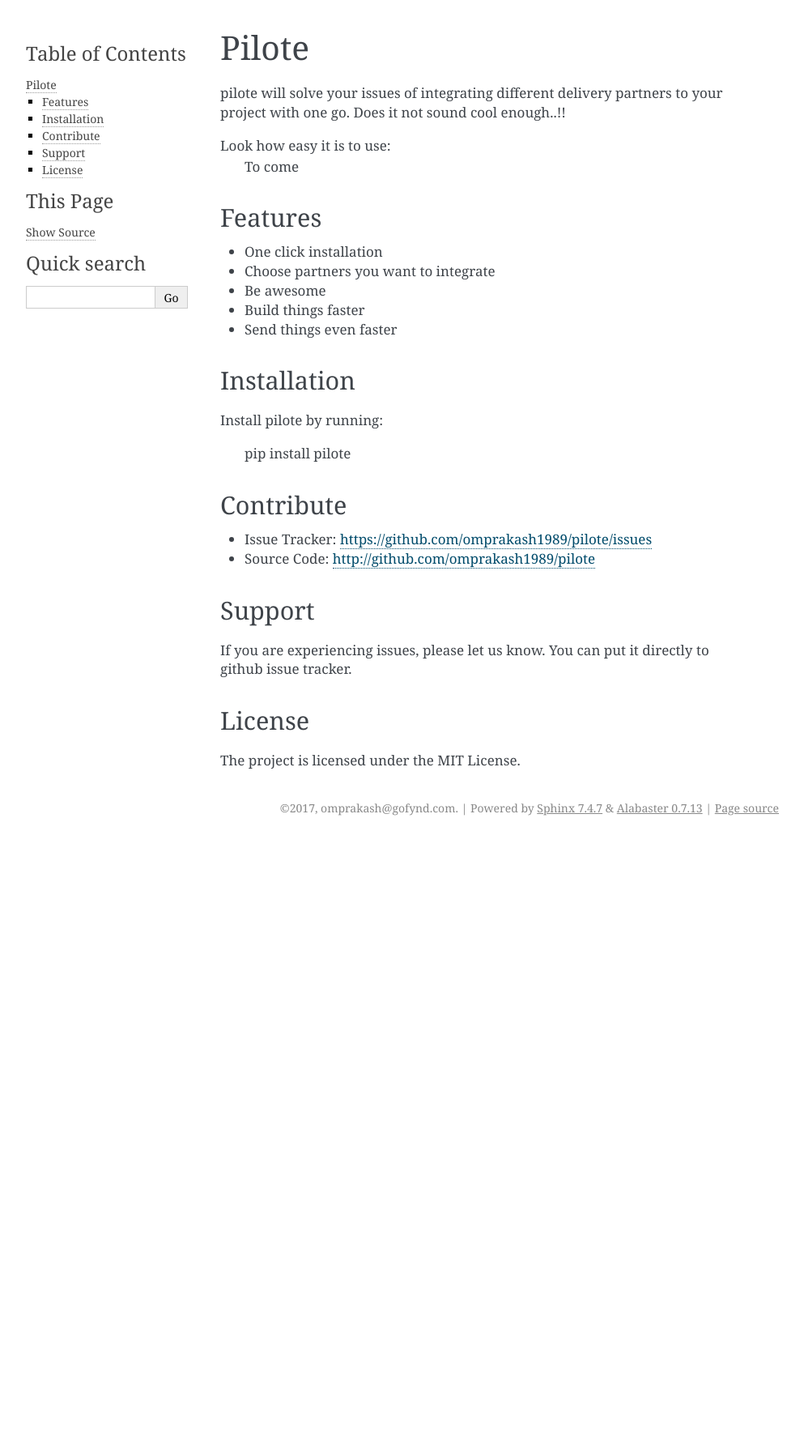
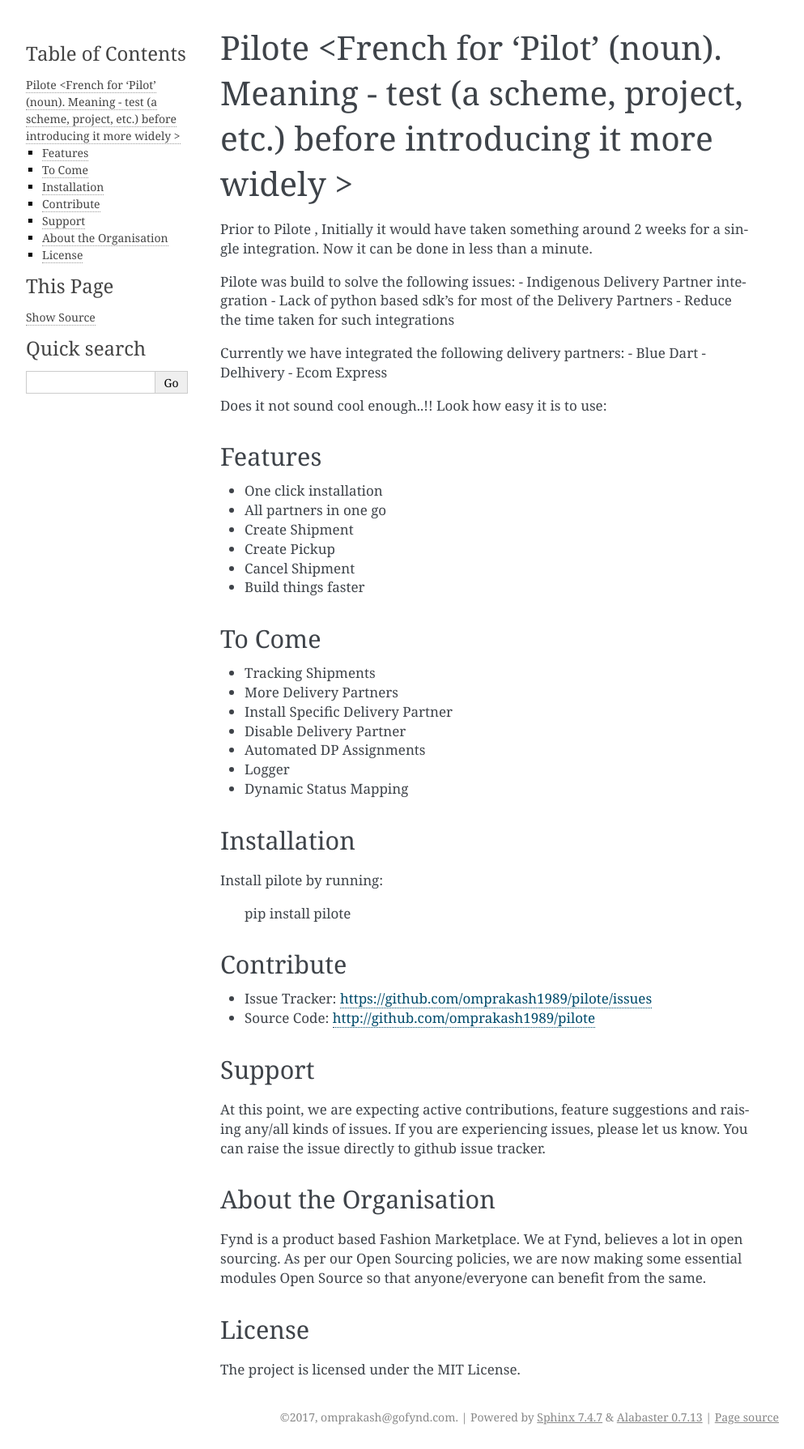
Before and after one commit to gofynd/fyx, a Sphinx documentation site: the page built from docs/index.rst, in a window 1280 px wide. Shown: the whole page at 81% size, without its empty margins (148-1141 px from the left). Built offline with Sphinx 7.4.7, drawn with Linux system fonts in a browser that asks for light colours; before the commit the page ends 1037 px from its top, so only the background shows below that.

Commit message:
Update index.rst

```diff
--- a/docs/index.rst
+++ b/docs/index.rst
@@ -1,20 +1,46 @@
-Pilote
+Pilote <French for 'Pilot' (noun). Meaning - test (a scheme, project, etc.) before introducing it more widely >
 ======
 
-pilote will solve your issues of integrating different delivery partners to your project with one go.
+Prior to Pilote , Initially it would have taken something around 2 weeks for a single integration.
+Now it can be done in less than a minute.
+
+Pilote was build to solve the following issues:
+- Indigenous Delivery Partner integration
+- Lack of python based sdk's for most of the Delivery Partners
+- Reduce the time taken for such integrations
+
+
+Currently we have integrated the following delivery partners:
+- Blue Dart
+- Delhivery
+- Ecom Express
+
 Does it not sound cool enough..!!
+Look how easy it is to use:
 
-Look how easy it is to use:
-   To come
 
 Features
 --------
 
 - One click installation
-- Choose partners you want to integrate
-- Be awesome
+- All partners in one go
+- Create Shipment
+- Create Pickup
+- Cancel Shipment
 - Build things faster
-- Send things even faster
+
+
+To Come
+-------
+
+- Tracking Shipments
+- More Delivery Partners
+- Install Specific Delivery Partner
+- Disable Delivery Partner
+- Automated DP Assignments
+- Logger
+- Dynamic Status Mapping
+
 
 Installation
 ------------
@@ -31,8 +57,15 @@ Contribute
 
 Support
 -------
+At this point, we are expecting active contributions, feature suggestions
+and raising  any/all kinds of issues.
 If you are experiencing issues, please let us know.
-You can put it directly to github issue tracker.
+You can raise the issue directly to github issue tracker.
+
+About the Organisation
+---------------------
+Fynd is a product based Fashion Marketplace.
+We at Fynd, believes a lot in open sourcing. As per our Open Sourcing policies, we are now making some essential modules Open Source so that anyone/everyone can benefit from the same.
 
 License
 -------
```
